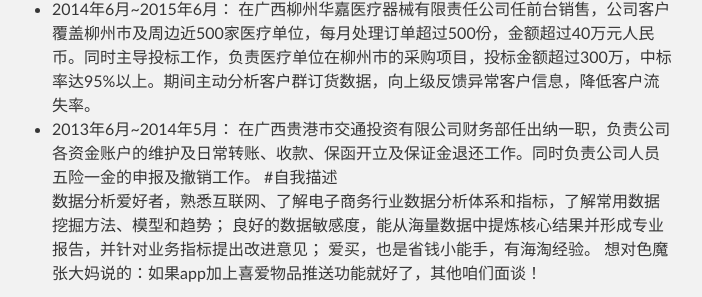
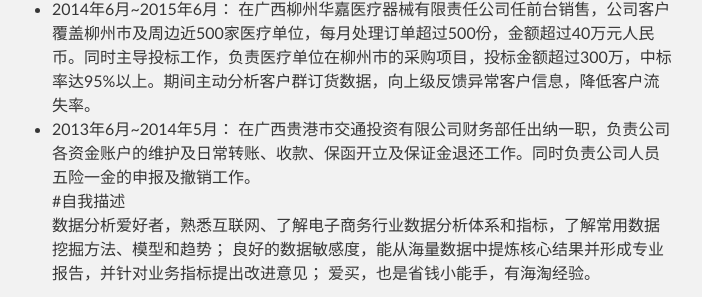
Before and after one commit to ilxq/ilxq.github.io, a plain HTML site: page index.html in a window 1280 px wide. Shown: the part 1183-1480 px from the top of the page, without its empty margins (288-990 px from the left). Drawn offline with Linux system fonts and the light colour scheme.

Commit message:
Update index.html

```diff
--- a/index.html
+++ b/index.html
@@ -67,12 +67,12 @@
 <li>2014年6月~2015年6月：
 在广西柳州华嘉医疗器械有限责任公司任前台销售，公司客户覆盖柳州市及周边近500家医疗单位，每月处理订单超过500份，金额超过40万元人民币。同时主导投标工作，负责医疗单位在柳州市的采购项目，投标金额超过300万，中标率达95%以上。期间主动分析客户群订货数据，向上级反馈异常客户信息，降低客户流失率。</li>
 <li>2013年6月~2014年5月：
-在广西贵港市交通投资有限公司财务部任出纳一职，负责公司各资金账户的维护及日常转账、收款、保函开立及保证金退还工作。同时负责公司人员五险一金的申报及撤销工作。
+在广西贵港市交通投资有限公司财务部任出纳一职，负责公司各资金账户的维护及日常转账、收款、保函开立及保证金退还工作。同时负责公司人员五险一金的申报及撤销工作。<br>
 #自我描述<br>
 数据分析爱好者，熟悉互联网、了解电子商务行业数据分析体系和指标，了解常用数据挖掘方法、模型和趋势；
 良好的数据敏感度，能从海量数据中提炼核心结果并形成专业报告，并针对业务指标提出改进意见；
 爱买，也是省钱小能手，有海淘经验。
-想对色魔张大妈说的：如果app加上喜爱物品推送功能就好了，其他咱们面谈！</li>
+</li>
 </ul>
 
 <h2>
```
